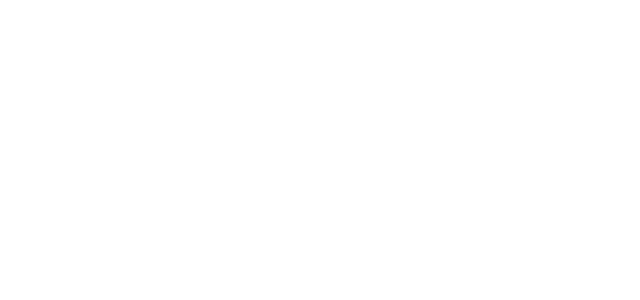
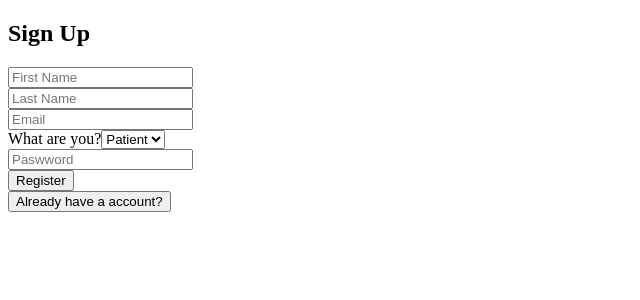
Before and after one commit to dncworking/pet-Clinic, a React (Vite) app in the folder front/: page / in a window 1280 px wide. Shown: the top 300 px of the page, without its empty margins (0-640 px from the left). Built offline with nearby package versions, Linux system fonts and the light colour scheme.

Commit message:
install dependences and create Sign Up Form

```diff
--- a/front/package.json
+++ b/front/package.json
@@ -11,7 +11,9 @@
   },
   "dependencies": {
     "react": "^19.2.4",
-    "react-dom": "^19.2.4"
+    "react-dom": "^19.2.4",
+    "react-hook-form": "^7.71.2",
+    "react-router": "^7.13.1"
   },
   "devDependencies": {
     "@eslint/js": "^9.39.4",
--- /dev/null
+++ b/front/pages/SignUpForm.jsx
@@ -0,0 +1,83 @@
+import { useForm } from "react-hook-form";
+import { useNavigate } from "react-router";
+function SignUpForm() {
+  const navigate = useNavigate();
+  const {
+    register,
+    handleSubmit,
+    formState: { errors },
+  } = useForm();
+
+  const onSubmit = async (data) => {
+    console.log(data);
+  };
+  return (
+    <>
+      <form onSubmit={handleSubmit(onSubmit)}>
+        <h2>Sign Up</h2>
+        <section>
+          <article>
+            <input
+              type="text"
+              placeholder="First Name"
+              {...register("firstName", { required: "First name is required" })}
+            />
+            {errors.firstName && <p>{errors.firstName.message}</p>}
+          </article>
+          <article>
+            <input
+              type="text"
+              placeholder="Last Name"
+              {...register("lastName", { required: "Last name is required" })}
+            />
+            {errors.lastName && <p>{errors.lastName.message}</p>}
+          </article>
+          <article>
+            <input
+              type="email"
+              placeholder="Email"
+              {...register("email", {
+                required: "Email is required",
+                pattern: {
+                  value: /^[a-zA-Z0-9._%+-]+@[a-zA-Z0-9.-]+\.[a-zA-Z]{2,}$/,
+                  message: "Invalid email format",
+                },
+              })}
+            />
+            {errors.email && <p>{errors.email.message}</p>}
+          </article>
+          <article>
+            <label>What are you?</label>
+            <select
+              name="role"
+              id="role"
+              {...register("role", { required: true })}
+            >
+              <option value="patient">Patient</option>
+              <option value="admin">Admin</option>
+            </select>
+          </article>
+          <article>
+            <input
+              type="password"
+              placeholder="Paswword"
+              {...register("password", {
+                required: "Password is required",
+                minLength: {
+                  value: 6,
+                  message: "Password must have at least 6 simbols",
+                },
+              })}
+            />
+            {errors.password && <p>{errors.password.message}</p>}
+          </article>
+        </section>
+        <button type="submit">Register</button>
+      </form>
+      <button onClick={() => navigate("/login")}>
+        Already have a account?
+      </button>
+    </>
+  );
+}
+export default SignUpForm;
--- a/front/src/App.jsx
+++ b/front/src/App.jsx
@@ -1,5 +1,10 @@
+import SignUpForm from "../pages/SignUpForm.jsx";
 function App() {
-  return <></>;
+  return (
+    <>
+      <SignUpForm />
+    </>
+  );
 }
 
 export default App;
--- a/front/src/main.jsx
+++ b/front/src/main.jsx
@@ -2,9 +2,12 @@
 import { createRoot } from "react-dom/client";
 
 import App from "./App.jsx";
+import { BrowserRouter } from "react-router";
 
 createRoot(document.getElementById("root")).render(
   <StrictMode>
-    <App />
+    <BrowserRouter>
+      <App />
+    </BrowserRouter>
   </StrictMode>,
 );
```
Also changed, not shown: 1 other file (tests, documents, lock files or other folders).
